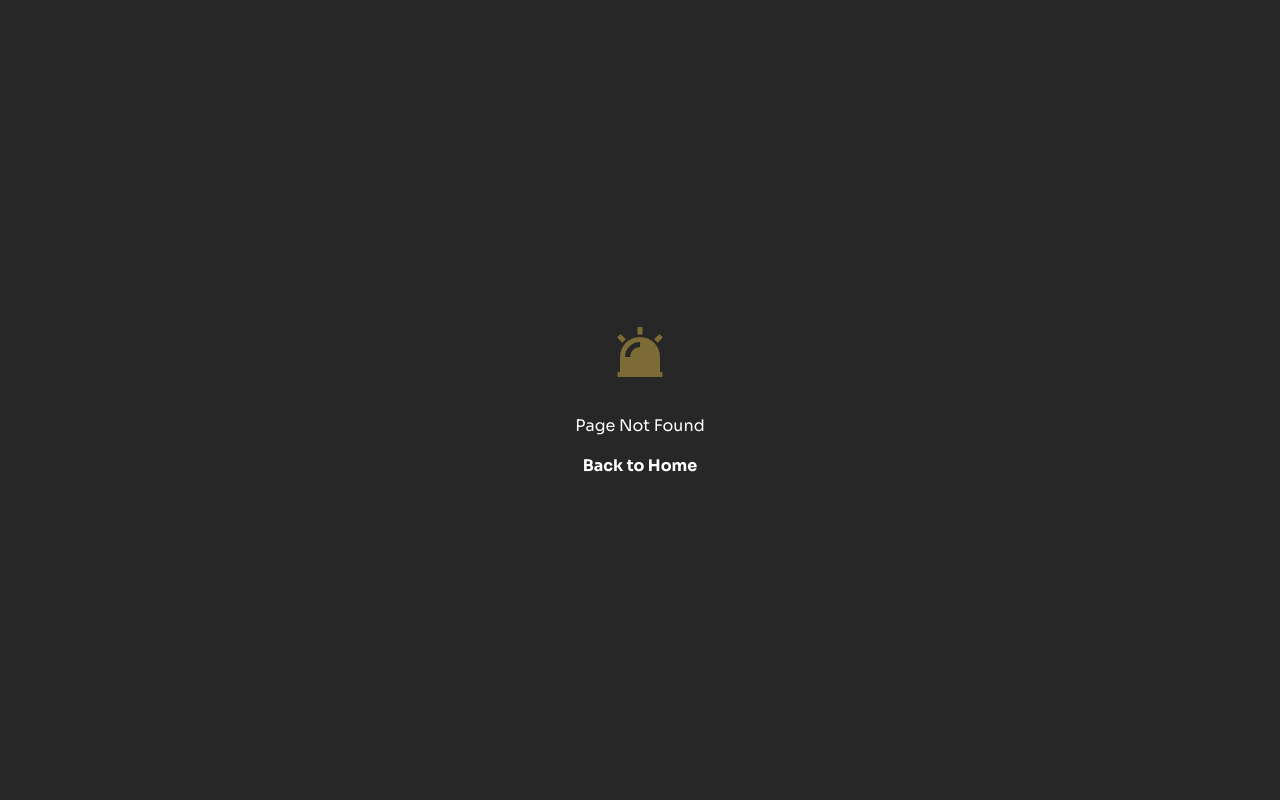
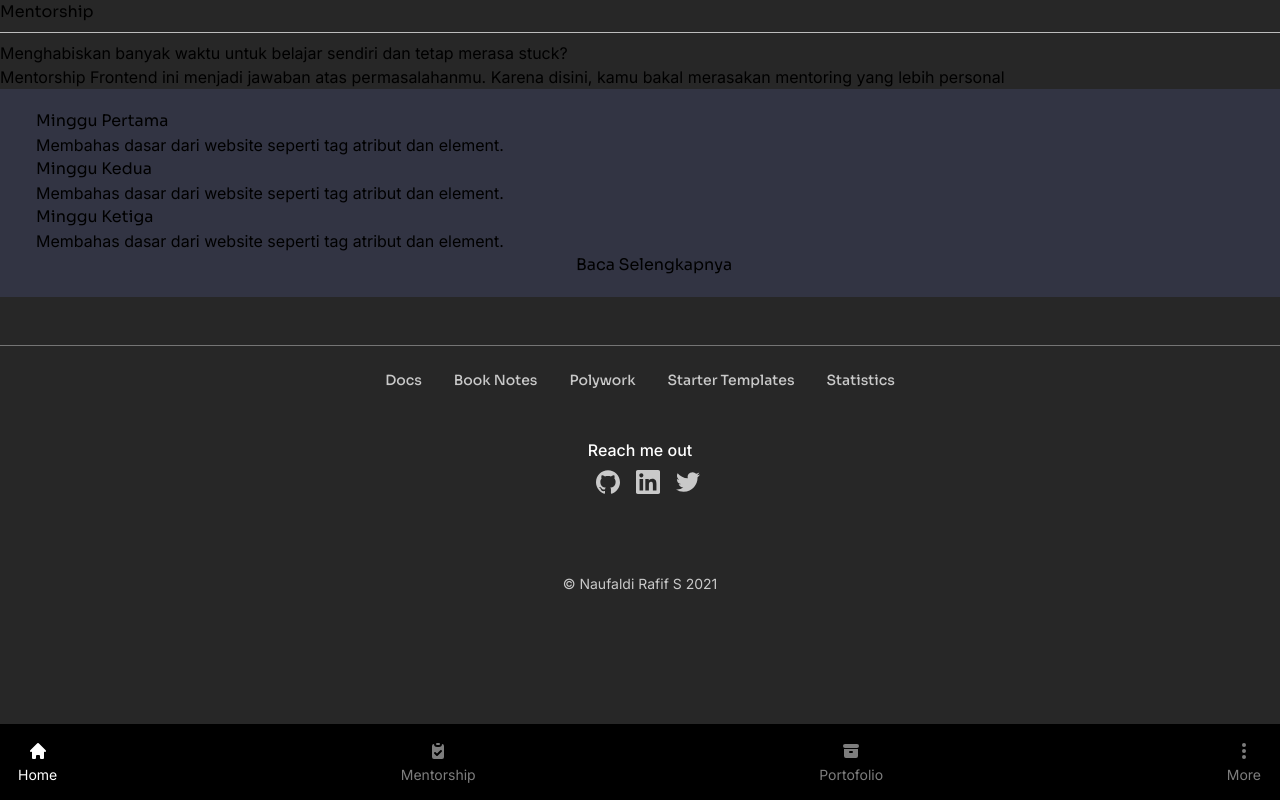
Before and after one commit to naufaldi/portofolio-web, a Next.js app: page /mentorship in a window 1280 px wide. Before the commit this address had no page. Built offline with nearby package versions, Linux system fonts and the light colour scheme.

Commit message:
feat: mentorship  add hero and weeks

```diff
--- a/src/components/layout/Footer.tsx
+++ b/src/components/layout/Footer.tsx
@@ -1,32 +1,31 @@
 import * as React from 'react';
-import CopyToClipboard from 'react-copy-to-clipboard';
+// import CopyToClipboard from 'react-copy-to-clipboard';
 import { FiMail } from 'react-icons/fi';
 import { SiGithub, SiLinkedin, SiTwitter } from 'react-icons/si';
-import { Tooltip } from 'react-tippy';
 
-import { trackEvent } from '@/lib/analytics';
-
-import Accent from '@/components/Accent';
-import Spotify from '@/components/layout/Spotify';
+// import { Tooltip } from 'react-tippy';
+// import { trackEvent } from '@/lib/analytics';
+// import Accent from '@/components/Accent';
+// import Spotify from '@/components/layout/Spotify';
 import UnstyledLink from '@/components/links/UnstyledLink';
 
-import { spotifyFlag } from '@/constants/env';
+// import { spotifyFlag } from '@/constants/env';
 
 export default function Footer() {
   return (
-    <footer className='pb-2 mt-4'>
-      <main className='flex flex-col items-center pt-6 border-t dark:border-gray-600 layout'>
+    <footer className='pb-2 mt-12'>
+      <main className='flex flex-col items-center pt-6 border-t border-gray-400 dark:border-gray-300 layout'>
         <FooterLinks />
 
-        {spotifyFlag && <Spotify className='mt-8' />}
+        {/* {spotifyFlag && <Spotify className='mt-8' />} */}
 
-        <p className='mt-12 font-medium text-gray-600 dark:text-gray-300'>
+        <p className='mt-12 font-medium text-white dark:text-gray-300'>
           Reach me out
         </p>
         <SocialLinks />
 
-        <p className='mt-8 text-sm text-gray-600 dark:text-gray-300'>
-          © Theodorus Clarence {new Date().getFullYear()}
+        <p className='mt-8 text-sm text-gray-300 dark:text-gray-300'>
+          © Naufaldi Rafif S {new Date().getFullYear()}
         </p>
       </main>
     </footer>
@@ -39,11 +38,8 @@ function FooterLinks() {
       {footerLinks.map(({ href, text }) => (
         <UnstyledLink
           key={href}
-          className='text-sm font-medium rounded-sm dark:text-gray-200 animated-underline focus:outline-none focus-visible:ring focus-visible:ring-primary-300'
+          className='text-sm font-medium rounded-sm text-gray-300 dark:text-gray-300 animated-underline focus:outline-none focus-visible:ring focus-visible:ring-primary-300'
           href={href}
-          onClick={() => {
-            trackEvent(`Footer Link: ${text}`, 'link');
-          }}
         >
           {text}
         </UnstyledLink>
@@ -58,47 +54,16 @@ function SocialLinks() {
   );
 
   return (
-    <div className='flex mt-2 space-x-4'>
-      <div className='flex items-center justify-center'>
-        <Tooltip
-          trigger='mouseenter'
-          hideOnClick={false}
-          interactive
-          html={
-            <div className='inline-block p-2 text-gray-600 bg-white border rounded-md shadow-md dark:text-gray-200 dark:border-gray-600 dark:bg-dark'>
-              {copyStatus}
-              <Accent className='inline-block font-medium'>
-                theodorusclarence@gmail.com
-              </Accent>
-            </div>
-          }
-        >
-          <CopyToClipboard
-            text='theodorusclarence@gmail.com'
-            onCopy={() => {
-              setCopyStatus('Copied to clipboard 🥳');
-              setTimeout(
-                () => setCopyStatus('Click the mail logo to copy'),
-                1500
-              );
-            }}
-          >
-            <button className='align-middle rounded-sm focus:outline-none focus-visible:ring focus-visible:ring-primary-300'>
-              <FiMail className='text-gray-600 align-middle dark:text-gray-300 hover:text-primary-300 dark:hover:text-primary-300 w-7 h-7' />
-            </button>
-          </CopyToClipboard>
-        </Tooltip>
-      </div>
+    <div className='flex space-x-4 mb-12 mt-2'>
+      <div className='flex items-center justify-center'></div>
       {socials.map((social) => (
         <UnstyledLink
           key={social.text}
           className='inline-flex items-center justify-center rounded-sm focus:outline-none focus-visible:ring focus-visible:ring-primary-300'
           href={social.href}
-          onClick={() => {
-            trackEvent(`Footer Link: ${social.text}`, 'link');
-          }}
+          target='_blank'
         >
-          <social.icon className='w-6 h-6 my-auto text-gray-600 align-middle transition-colors dark:text-gray-300 hover:text-primary-300 dark:hover:text-primary-300' />
+          <social.icon className='w-6 h-6 my-auto text-gray-300 align-middle transition-colors dark:text-gray-300 hover:text-primary-300 dark:hover:text-primary-300' />
         </UnstyledLink>
       ))}
     </div>
--- a/src/components/layout/Header.tsx
+++ b/src/components/layout/Header.tsx
@@ -1,12 +1,32 @@
+import {
+  ArchiveIcon,
+  ClipboardCheckIcon,
+  DotsVerticalIcon,
+  HomeIcon,
+} from '@heroicons/react/solid';
 import React, { FC } from 'react';
 
 const Header: FC = () => {
   return (
-    <div className='fixed bottom-0  h-[96px]'>
-      Lorem ipsum dolor sit amet consectetur, adipisicing elit. Illum beatae
-      accusamus, amet sed voluptate ipsa natus assumenda dignissimos expedita
-      eaque iusto libero corrupti maxime delectus dolore eligendi iste dolorem
-      voluptates.
+    <div className='fixed bottom-0  h-[76px] bg-black right-0 left-0 z-20'>
+      <div className='flex justify-between pl-[18px] pr-[19px] pt-[17px] pb-4'>
+        <div className='flex flex-col items-center'>
+          <HomeIcon className='h-5 w-5 text-white' />
+          <p className='text-sm text-white mt-1'>Home</p>
+        </div>
+        <div className='flex flex-col items-center'>
+          <ClipboardCheckIcon className='h-5 w-5 text-gray-500' />
+          <p className='text-sm text-gray-500 mt-1'>Mentorship</p>
+        </div>
+        <div className='flex flex-col items-center'>
+          <ArchiveIcon className='h-5 w-5 text-gray-500' />
+          <p className='text-sm text-gray-500 mt-1'>Portofolio</p>
+        </div>
+        <div className='flex flex-col items-center'>
+          <DotsVerticalIcon className='h-5 w-5 text-gray-500' />
+          <p className='text-sm text-gray-500 mt-1'>More</p>
+        </div>
+      </div>
     </div>
   );
 };
--- /dev/null
+++ b/src/components/mentorship/Hero.tsx
@@ -0,0 +1,25 @@
+import React from 'react';
+
+import Grid from '../common/Grid';
+import Section from '../common/Section';
+
+export default function Hero() {
+  return (
+    <Section name='hero-mentorship' className='w-full'>
+      <Grid>
+        <div className='col-span-full flex flex-col'>
+          <h1>Mentorship</h1>
+          <hr className='text-gray-400 my-2' />
+          <p>
+            Menghabiskan banyak waktu untuk belajar sendiri dan tetap merasa
+            stuck?
+          </p>
+          <p>
+            Mentorship Frontend ini menjadi jawaban atas permasalahanmu. Karena
+            disini, kamu bakal merasakan mentoring yang lebih personal
+          </p>
+        </div>
+      </Grid>
+    </Section>
+  );
+}
--- /dev/null
+++ b/src/components/mentorship/Weeks.tsx
@@ -0,0 +1,23 @@
+import React from 'react';
+
+const Weeks = () => {
+  return (
+    <div className='flex flex-col bg-dark-200 py-5 pl-9 pr-2'>
+      <div className='flex flex-col'>
+        <h3>Minggu Pertama</h3>
+        <p>Membahas dasar dari website seperti tag atribut dan element. </p>
+      </div>
+      <div className='flex flex-col'>
+        <h3>Minggu Kedua</h3>
+        <p>Membahas dasar dari website seperti tag atribut dan element. </p>
+      </div>
+      <div className='flex flex-col'>
+        <h3>Minggu Ketiga</h3>
+        <p>Membahas dasar dari website seperti tag atribut dan element. </p>
+      </div>
+      <button>Baca Selengkapnya</button>
+    </div>
+  );
+};
+
+export default Weeks;
--- /dev/null
+++ b/src/pages/mentorship.tsx
@@ -0,0 +1,18 @@
+import React from 'react';
+
+import Layout from '@/components/layout';
+import Hero from '@/components/mentorship/Hero';
+import Weeks from '@/components/mentorship/Weeks';
+import Seo from '@/components/Seo';
+
+export default function mentorship() {
+  return (
+    <>
+      <Seo title='Mentorship' />
+      <Layout>
+        <Hero />
+        <Weeks />
+      </Layout>
+    </>
+  );
+}
--- a/tailwind.config.js
+++ b/tailwind.config.js
@@ -25,7 +25,7 @@ module.exports = {
           200: '#BDBDBD',
           300: '#C9C9C9',
           400: '#757575',
-          500: '#616161',
+          500: '#7d7d7d',
           600: '#424242',
           700: '#212121',
           800: '#000000',
```
